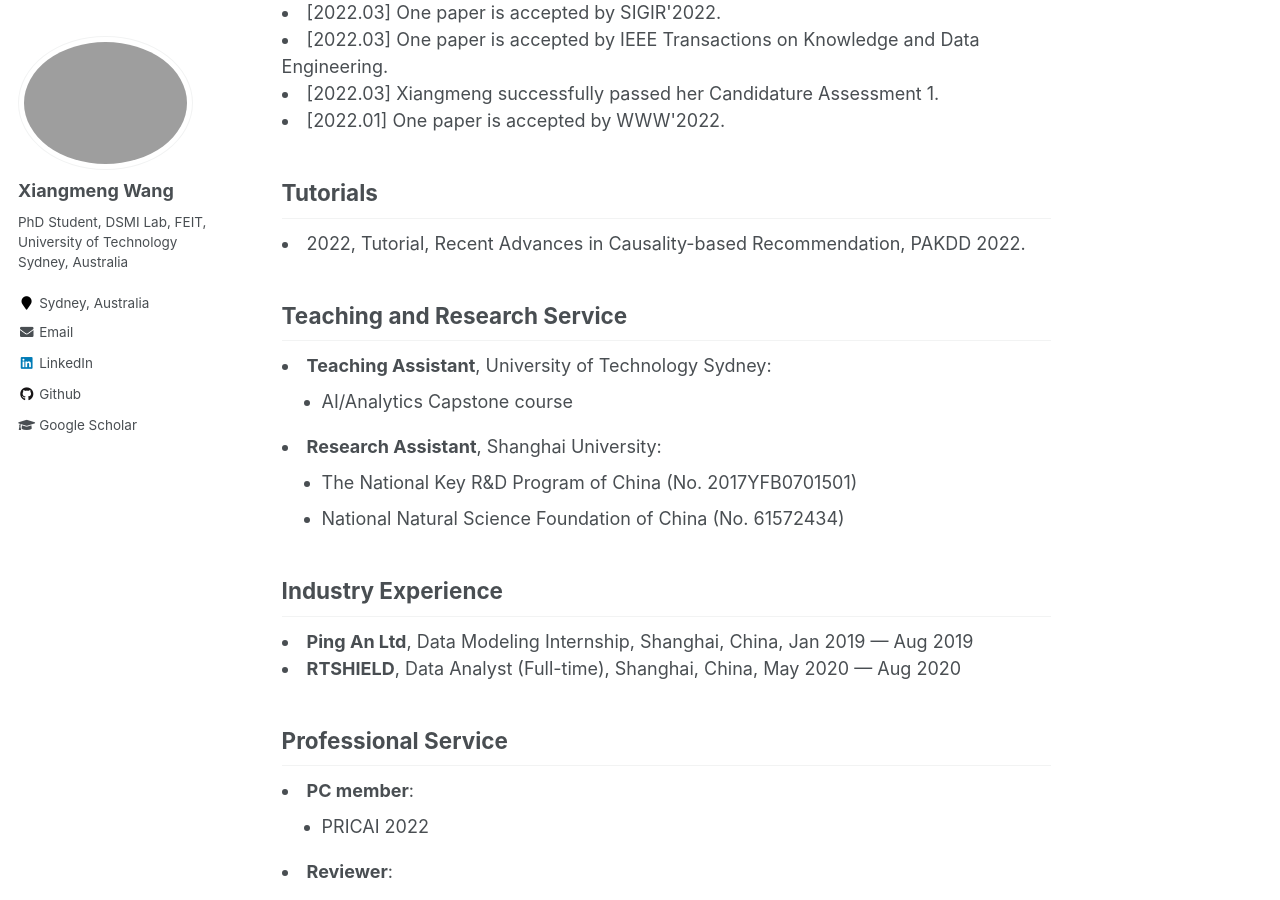
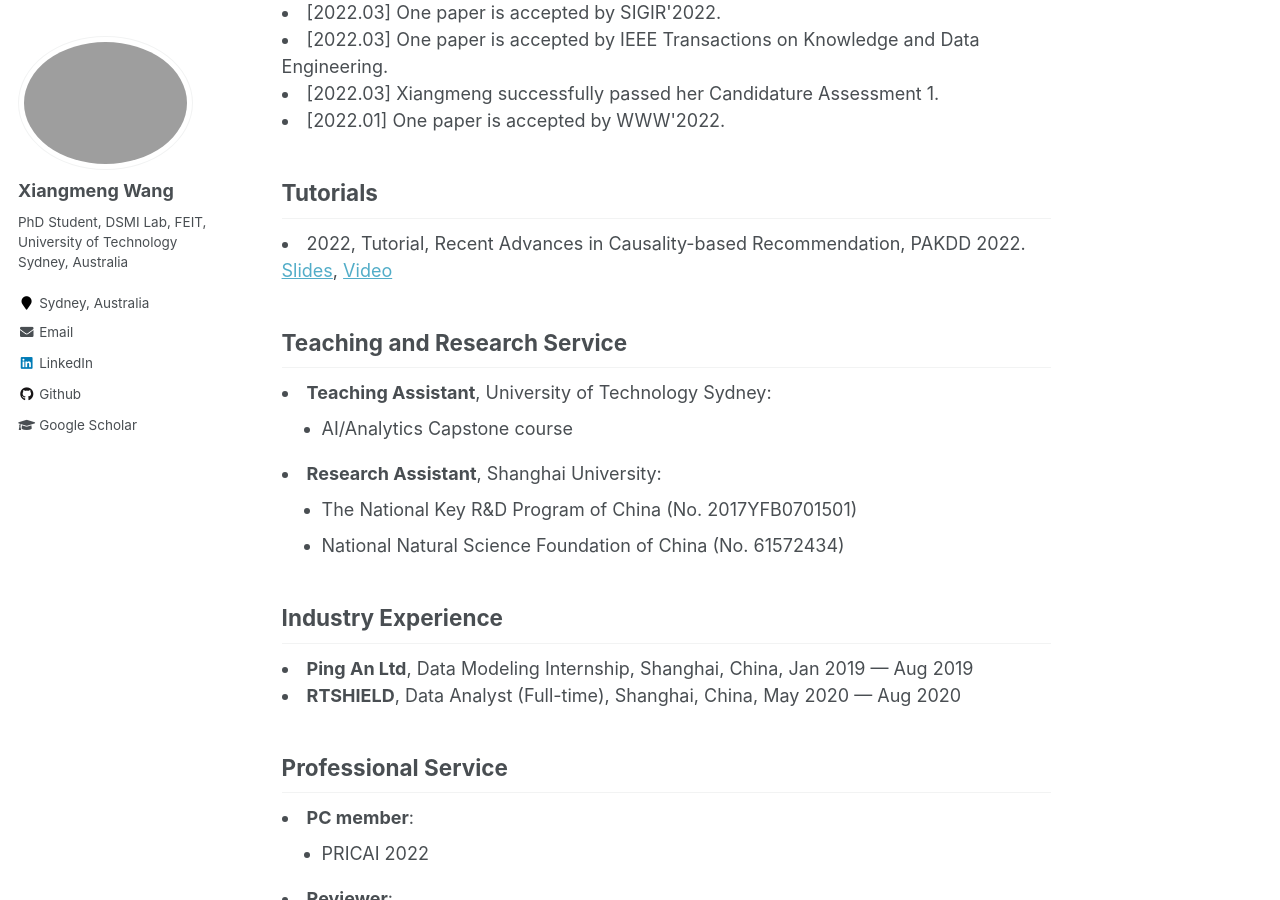
Before and after one commit to Chrystalii/homepage, a Jekyll site: the page built from _pages/about.md, in a window 1280 px wide and 900 px high, scrolled down 897 px. Built offline with Jekyll 4.4.1, drawn with Linux system fonts in a browser that asks for light colours.

Commit message:
Add files via upload

```diff
--- a/_pages/about.md
+++ b/_pages/about.md
@@ -30,7 +30,7 @@ News
 
 Tutorials
 ------
-<li> 2022, Tutorial, Recent Advances in Causality-based Recommendation, PAKDD 2022. </li>
+<li> 2022, Tutorial, Recent Advances in Causality-based Recommendation, PAKDD 2022. <a href="https://drive.google.com/file/d/1hN1_7S-eSiEUDJe-HHKOGKTGFLYbcU8S/view?usp=sharing">Slides</a>, <a href="https://www.youtube.com/watch?v=s4Z12CBYwO8">Video</a></li>
 
 Teaching and Research Service
 ------
```
